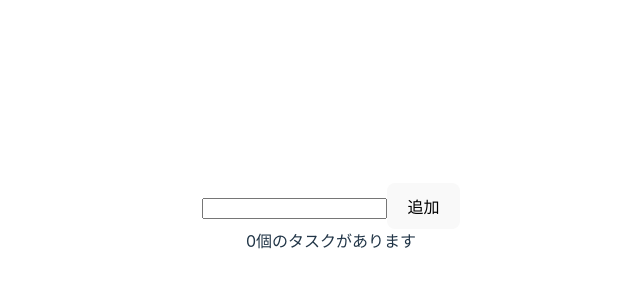
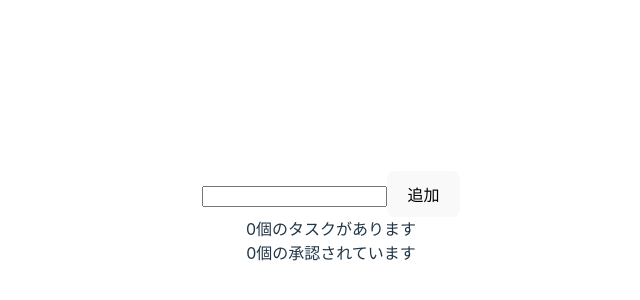
Before and after one commit to ishidakouki/-, a React (Vite) app in the folder React/Recoil/: page / in a window 1280 px wide. Shown: the part 174-474 px from the top of the page, without its empty margins (309-949 px from the left). Built offline with nearby package versions, Linux system fonts and the light colour scheme.

Commit message:
承認の数を数える機能を追加

```diff
--- a/React/Recoil/src/components/AddTask.tsx
+++ b/React/Recoil/src/components/AddTask.tsx
@@ -1,13 +1,16 @@
 import React from 'react'
 import { Task } from "../Task.ts/Task";
 import { useRecoilValue,useRecoilState } from 'recoil';
-import { addTitleState,addTitleStateLength } from '../states/addTitleState';
+import { addTitleState,addTitleStateLength,addApprovalStateLength } from '../states/addTitleState';
 
 function AddTask() {
 
    //useRecoilValue=読み込み専用
   //const addTitle = useRecoilValue(addTitleState)//追加した配列を読み込む
   const addTitleLength = useRecoilValue(addTitleStateLength)//配列の数を読み込む
+
+  const addApprovalLength = useRecoilValue(addApprovalStateLength)
+
     //Recoilに追加する関数
   const [addTitle, setAddTitle] = useRecoilState(addTitleState);
 
@@ -40,6 +43,7 @@ function AddTask() {
   return (
     <div className='taskField'>
       <div>{addTitleLength}個のタスクがあります</div>
+      <div>{addApprovalLength}個の承認されています</div>
       <ul>
       {addTitle.map((task: Task) => (
           <li key={task.id}>{task.title}
--- a/React/Recoil/src/states/addTitleState.ts
+++ b/React/Recoil/src/states/addTitleState.ts
@@ -15,3 +15,24 @@ export const addTitleStateLength = selector<number>({
     return addTitleNumber?.length || 0;
   }
 })
+
+
+//TODO:承認の数を数える
+
+export const addApprovalStateLength = selector<number>({
+  key:"addApprovalLength",
+  get: ({ get }) => {
+    //追加した配列
+    const addApproval: Array<Task> = get(addTitleState);
+    //承認されている数
+    let approvalLength = 0;
+
+    //
+    for (let i = 0; i < addApproval.length; i ++) {
+      if(addApproval[i].approval === true) {
+        approvalLength ++
+      }
+    }
+    return approvalLength;
+  }
+})
```
